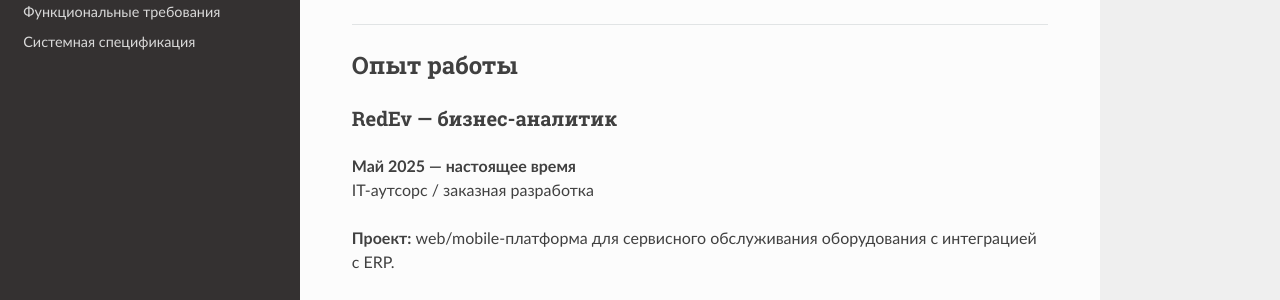
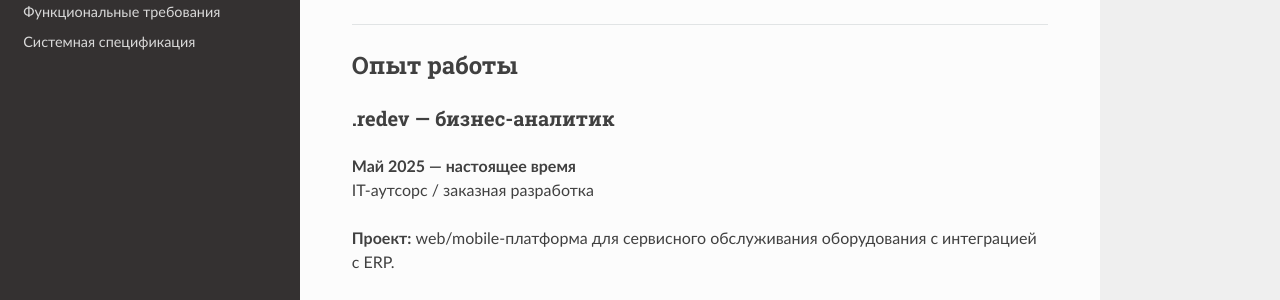
Before and after one commit to PopkovAYu/ba-sa-portfolio, an MkDocs documentation site: the page built from docs/index.md, in a window 1280 px wide and 900 px high, scrolled down 3219 px. Shown: the part 155-455 px from the top of the window. Built offline with MkDocs 1.6.1, drawn with Linux system fonts in a browser that asks for light colours; nearby versions of some CDN libraries.

```diff
--- a/docs/index.md
+++ b/docs/index.md
@@ -131,7 +131,7 @@ PHOTO SETUP:
 
 ## Опыт работы
 
-### RedEv — бизнес-аналитик
+### .redev — бизнес-аналитик
 
 **Май 2025 — настоящее время**
 IT-аутсорс / заказная разработка
```
